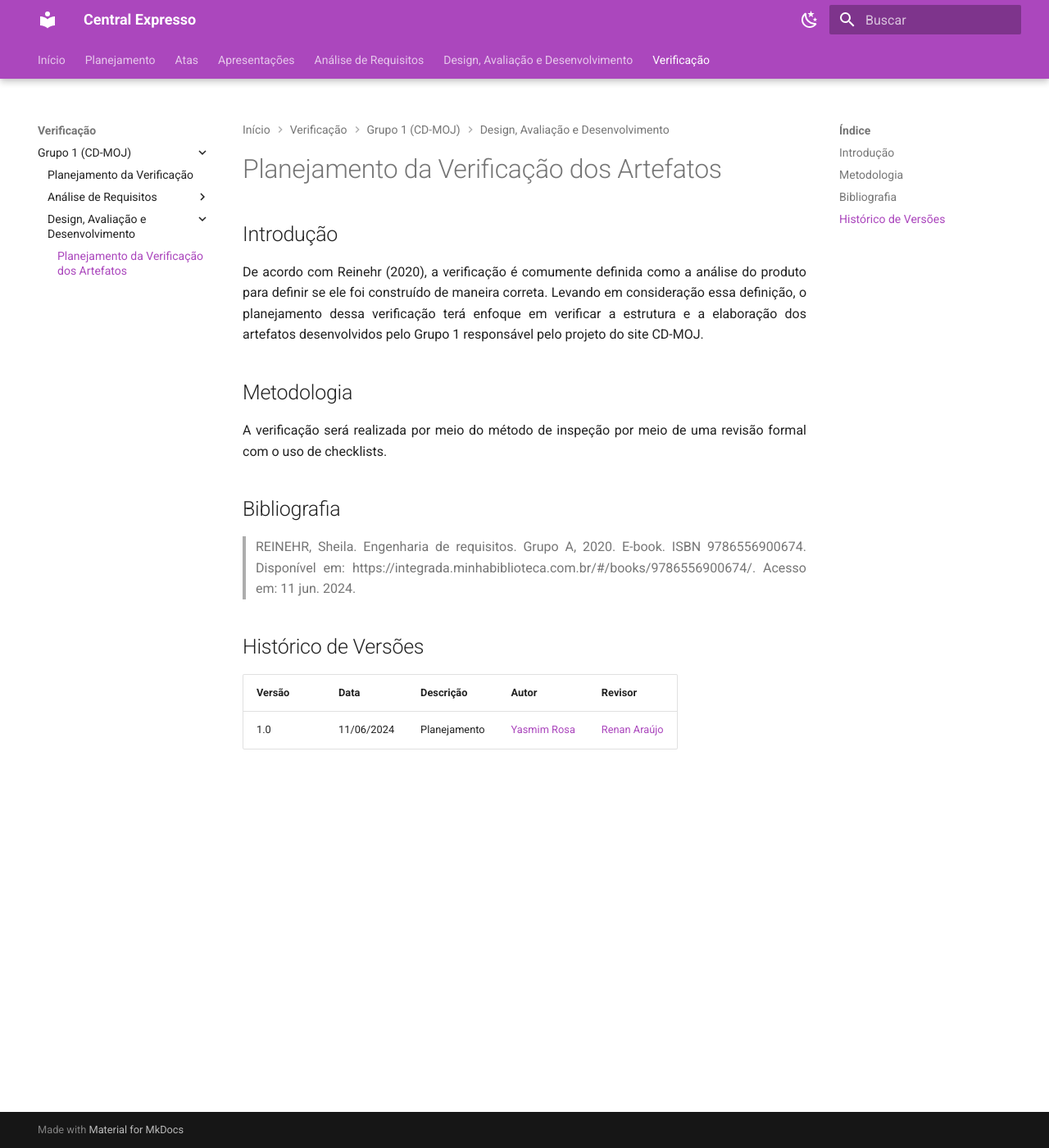
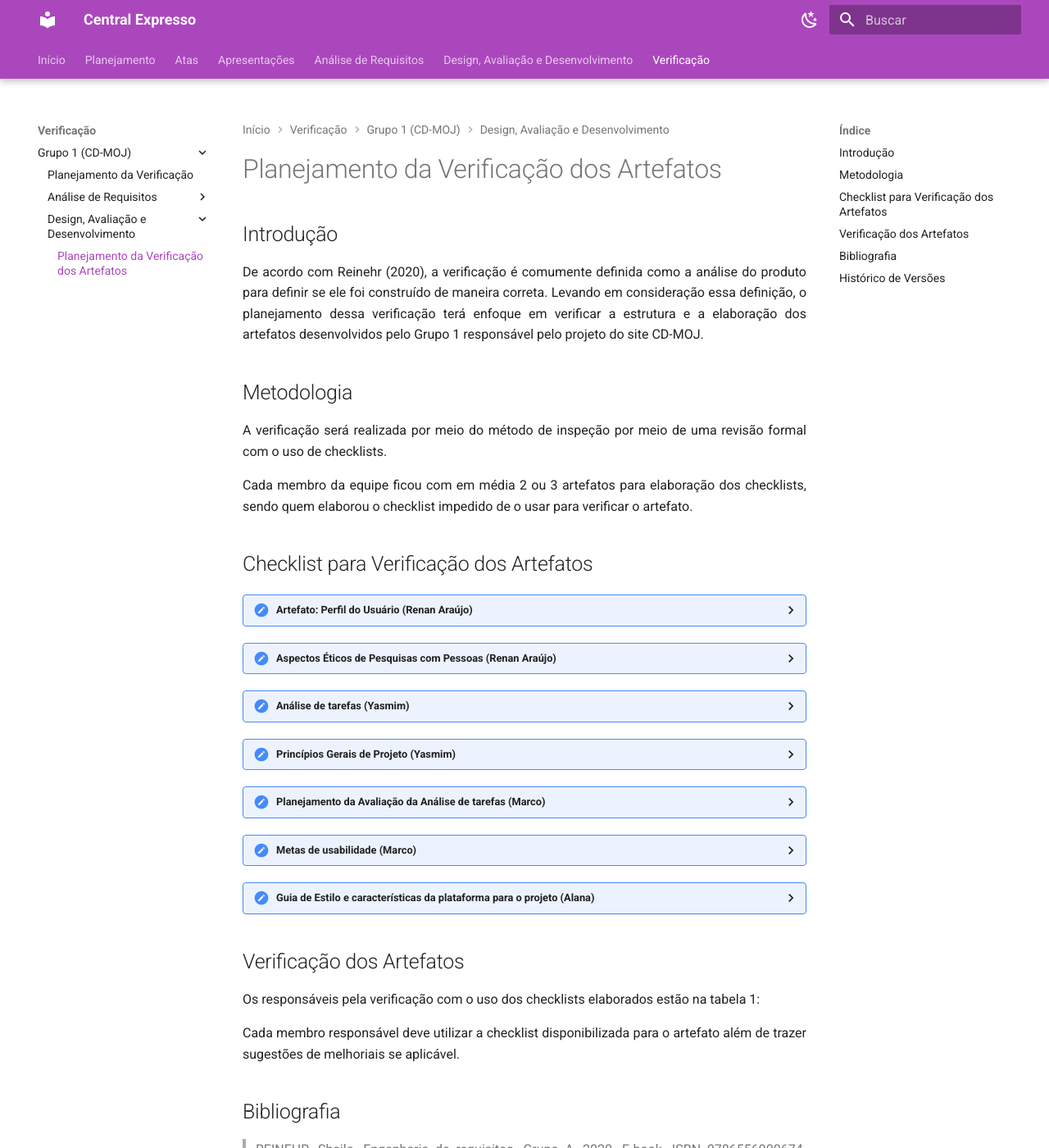
Before and after one commit to Interacao-Humano-Computador/2024.1-Grupo08, an MkDocs documentation site: the page built from docs/verificacao/design_avaliacao/planej_verificacao.md, in a window 1280 px wide and 1400 px high. Shown: the whole window at 82% size. Built offline with MkDocs 1.6.1 and Material for MkDocs 9.7.7, drawn with Linux system fonts in a browser that asks for light colours.

Commit message:
novos arquivos

```diff
--- a/docs/verificacao/design_avaliacao/planej_verificacao.md
+++ b/docs/verificacao/design_avaliacao/planej_verificacao.md
@@ -4,6 +4,96 @@ De acordo com Reinehr (2020), a verificação é comumente definida como a anál
 ## Metodologia
 A verificação será realizada por meio do método de inspeção por meio de uma revisão formal com o uso de checklists.
 
+Cada membro da equipe ficou com em média 2 ou 3 artefatos para elaboração dos checklists, sendo quem elaborou o checklist impedido de o usar para verificar o artefato.
+
+## Checklist para Verificação dos Artefatos
+
+<details>
+<summary>Artefato: Perfil do Usuário (Renan Araújo)</summary>
+<p>O artefato de perfil do usuário é necessário para entender qual o público do sistema.</p>
+<h2> Checklist </h2>
+<p> Na tabela 1, está o checklist elaborado: </p>
+
+<font size="2"><p style="text-align: center"> Checklist de Verificação do Perfil do Usuário </font>
+
+<table>
+  <thead>
+    <tr>
+      <th>Questão</th>
+      <th>Resposta (Sim / Não / Incompleto)</th>
+    </tr>
+  </thead>
+  <tbody>
+    <tr>
+      <td>1. É citado sobre quais foram os instrumentos utilizados para a avaliação? (questionários, roteiros de entrevista, etc.)</td>
+      <td></td>
+    </tr>
+    <tr>
+      <td>2. As informações a serem descobertas sobre o usuário incluem: quem são? seus objetivos? características de interesse como nível de instrução, atividades principais, faixa étaria, entre outros? </td>
+      <td></td>
+    </tr>
+    <tr>
+      <td>3. As respostas dos usuários foram analisadas para identificar padrões e tendências comuns?</td>
+      <td></td>
+    </tr>
+    <tr>
+      <td>4. O perfil dos participantes elaborado é coerente as informações obtidas? </td>
+      <td></td>
+    </tr>
+    <tr>
+      <td>5. As questões éticas relacionadas aos participantes foram abordadas?</td>
+      <td></td>
+    </tr>
+    <tr>
+      <td>6. O propósito e uso posterior do perfil do usuário são definidos? </td>
+      <td></td>
+    </tr>
+    <tr>
+      <td>7. A construção do artefato inclui introdução, bibliografia e histório de versões?</td>
+      <td></td>
+    </tr>
+  </tbody>
+</table>
+
+<font size="2"><p style="text-align: center">Fonte: <a href=""> Renan Araújo </a></p></font>
+
+</details>
+
+
+<details>
+    <summary> Aspectos Éticos de Pesquisas com Pessoas (Renan Araújo) </summary>
+    <p> Para a realização de pesquisa com pessoas é necessário garantir seu bem-estar físico e psíquico antes, durante e após a pesquisa. </p>
+
+</details>
+
+<details>
+    <summary> Análise de tarefas (Yasmim) </summary>
+</details>
+
+<details>
+    <summary> Princípios Gerais de Projeto (Yasmim) </summary>
+</details>
+
+<details>
+    <summary> Planejamento da Avaliação da Análise de tarefas (Marco) </summary>
+</details>
+
+<details>
+    <summary> Metas de usabilidade (Marco) </summary>
+</details>
+
+<details>
+    <summary> Guia de Estilo e características da plataforma para o projeto (Alana) </summary>
+</details>
+
+
+
+## Verificação dos Artefatos
+Os responsáveis pela verificação com o uso dos checklists elaborados estão na tabela 1:
+
+
+
+Cada membro responsável deve utilizar a checklist disponibilizada para o artefato além de trazer sugestões de melhoriais se aplicável.
 
 ## Bibliografia
 > REINEHR, Sheila. Engenharia de requisitos. Grupo A, 2020. E-book. ISBN 9786556900674. Disponível em: https://integrada.minhabiblioteca.com.br/#/books/9786556900674/. Acesso em: 11 jun. 2024.
```
Also changed, not shown: docs/verificacao/design_avaliacao/verificacao.md (added), docs/verificacao/requisitos/verificacao.md (added).
